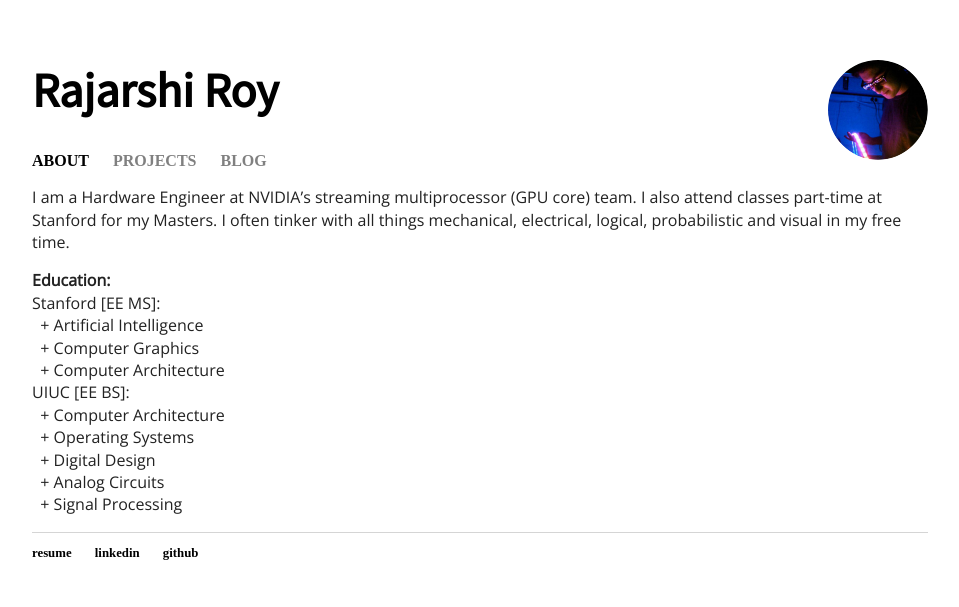
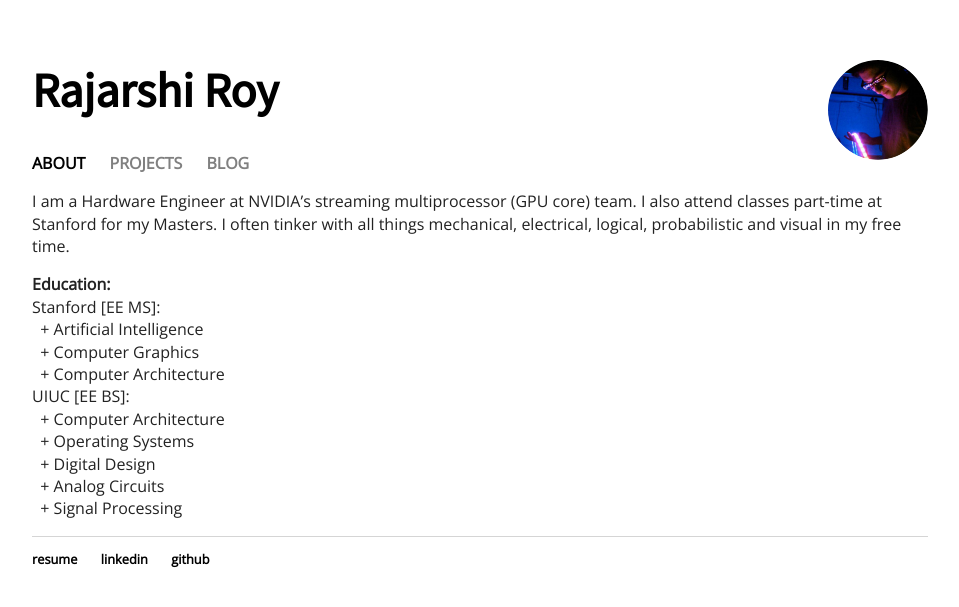
Before and after one commit to rajarshiroy/rajarshiroy.github.io, a Jekyll site: the page built from index.html, in a window 1280 px wide. Shown: the top 607 px of the page, without its empty margins (160-1119 px from the left). Built offline with Jekyll 4.4.1, drawn with Linux system fonts in a browser that asks for light colours.

Commit message:
Update main.css

```diff
--- a/css/main.css
+++ b/css/main.css
@@ -6,7 +6,7 @@ body {
     width: 70%;
 }
 nav ul, footer ul {
-    font-family:'Mada';
+    font-family:'Open Sans', sans-serif;
     padding: 0px;
     list-style: none;
     font-weight: bold;
```
